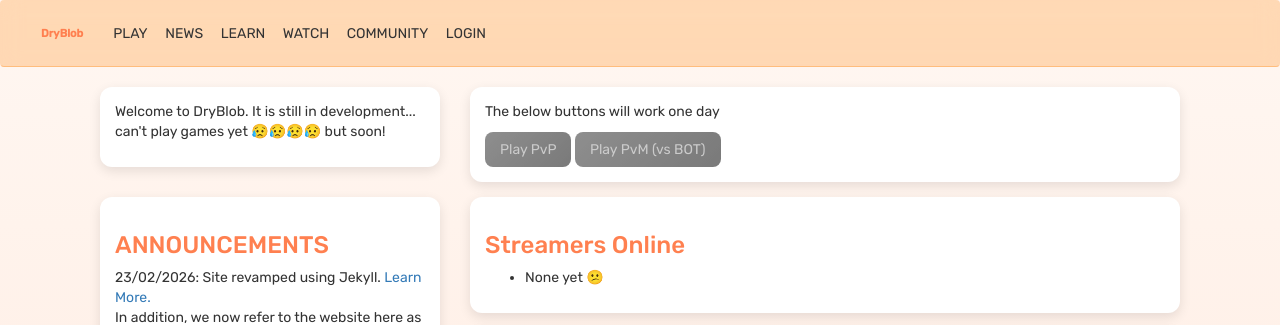
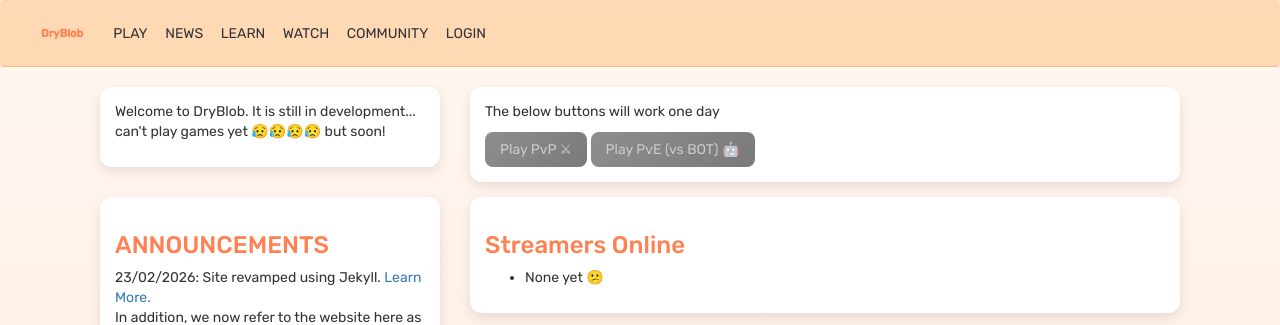
Before and after one commit to GreatCoder1000/drychess, a Jekyll site: the page built from index.html, in a window 1280 px wide. Shown: the top 325 px of the page. Built offline with Jekyll 4.4.1, drawn with Linux system fonts in a browser that asks for light colours; comment, search, counter and statistics services are not loaded.

Commit message:
add emoji

```diff
--- a/index.html
+++ b/index.html
@@ -17,8 +17,8 @@ title: Home
                 <p>
                     The below buttons will work one day
                 </p>
-                <button class="btn btn-disabled">Play PvP</button>
-                <button class="btn btn-disabled">Play PvM (vs BOT)</button>
+                <button class="btn btn-disabled">Play PvP ⚔</button>
+                <button class="btn btn-disabled">Play PvE (vs BOT) 🤖</button>
             </div>
         </div>
     </div>
```
